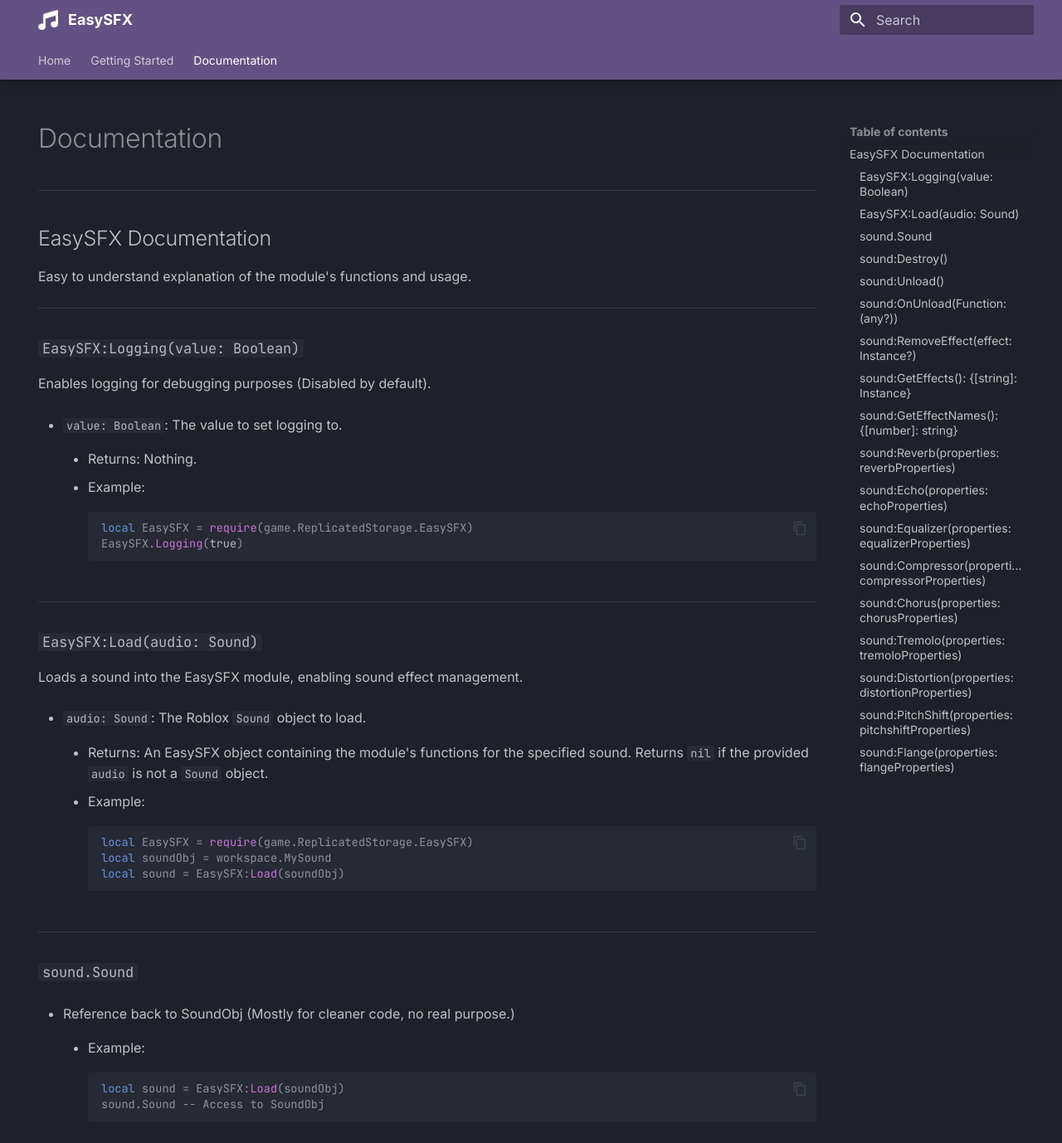
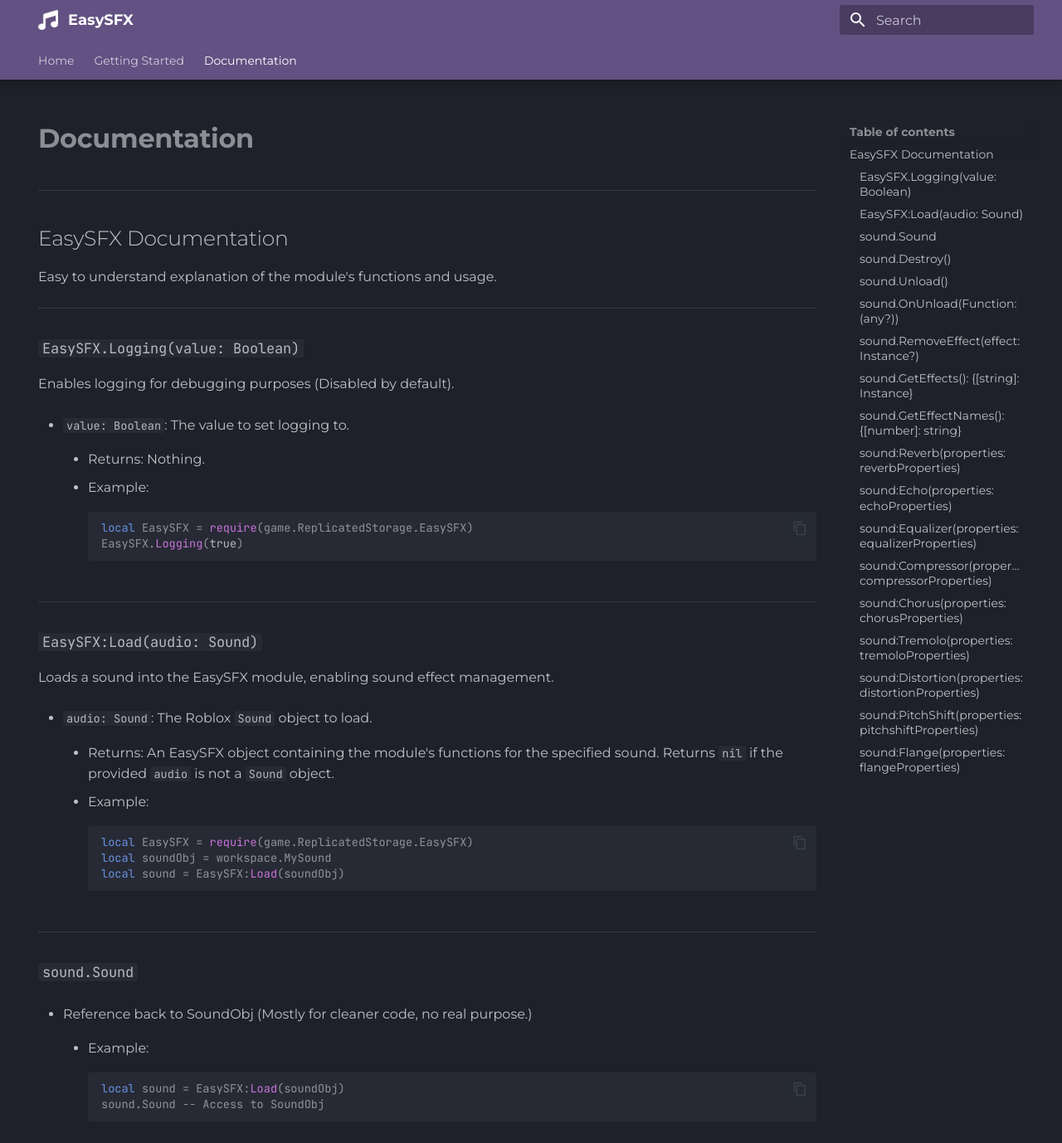
Before and after one commit to Withoutruless/EasySFX, an MkDocs documentation site: the page built from docs/api/documentation/index.md, in a window 1280 px wide and 1400 px high. Shown: the top 1378 px of the window at 83% size. Built offline with MkDocs 1.6.1 and Material for MkDocs 9.7.7, drawn with Linux system fonts in a browser that asks for light colours; some of the changed text lies outside the part shown.

````diff
--- a/docs/api/documentation/index.md
+++ b/docs/api/documentation/index.md
@@ -9,7 +9,7 @@ Easy to understand explanation of the module's functions and usage.
 
 ---
 
-### `EasySFX:Logging(value: Boolean)`
+### `EasySFX.Logging(value: Boolean)`
 
 Enables logging for debugging purposes (Disabled by default).
 
@@ -57,7 +57,7 @@ Loads a sound into the EasySFX module, enabling sound effect management.
 
 ---
 
-### `sound:Destroy()`
+### `sound.Destroy()`
 
 Unloads the sound from the module and destroys the sound object.
 
@@ -67,12 +67,12 @@ Unloads the sound from the module and destroys the sound object.
 
         ```luau
 		local sound = EasySFX:Load(soundObj)
-        sound:Destroy()
+        sound.Destroy()
         ```
 
 ---
 
-### `sound:Unload()`
+### `sound.Unload()`
 
 Unloads the sound from the module and removes all applied sound effects.
 
@@ -82,12 +82,12 @@ Unloads the sound from the module and removes all applied sound effects.
 
         ```luau
 		local sound = EasySFX:Load(soundObj)
-        sound:Unload()
+        sound.Unload()
         ```
 
 ---
 
-### `sound:OnUnload(Function: (any?))`
+### `sound.OnUnload(Function: (any?))`
 
 Registers a function to be executed when the sound is unloaded from the module.
 
@@ -99,16 +99,22 @@ Registers a function to be executed when the sound is unloaded from the module.
 
         ```luau
 		local sound = EasySFX:Load(soundObj)
-        sound:OnUnload(function()
+        sound.OnUnload(function()
             print("Sound unloaded!")
         end)
+		sound.Unload()
         ```
-!!! note "OnUnload() must be called **before** Unload()"
-	If you call OnUnload() **after** Unload() your function wont fire.
+		```luau title="OUTPUT:"
+		"Sound unloaded!"
+		```
+!!! note ".Destroy() also executes functions fed to .OnUnload()"
+
+!!! warning ".OnUnload() **must** be called **before** .Unload()"
+	If you call .OnUnload() **after** .Unload() your function wont fire.
 
 ---
 
-### `sound:RemoveEffect(effect: Instance?)`
+### `sound.RemoveEffect(effect: Instance?)`
 
 Removes a sound effect from the loaded sound.
 
@@ -120,12 +126,12 @@ Removes a sound effect from the loaded sound.
 
         ```luau
         local reverbEffect = sound:Reverb()
-        sound:RemoveEffect(reverbEffect)
+        sound.RemoveEffect(reverbEffect)
         ```
 
 ---
 
-### `sound:GetEffects(): {[string]: Instance}`
+### `sound.GetEffects(): {[string]: Instance}`
 
 Retrieves the sound effect instances currently applied to the loaded sound.
 
@@ -134,7 +140,7 @@ Retrieves the sound effect instances currently applied to the loaded sound.
     * Example:
 
         ```luau
-        local effects = sound:GetEffects()
+        local effects = sound.GetEffects()
         for name, effect in pairs(effects) do
             print(name, effect)
         end
@@ -142,7 +148,7 @@ Retrieves the sound effect instances currently applied to the loaded sound.
 
 ---
 
-### `sound:GetEffectNames(): {[number]: string}`
+### `sound.GetEffectNames(): {[number]: string}`
 
 Retrieves the names of the sound effects currently applied to the loaded sound.
 
@@ -151,7 +157,7 @@ Retrieves the names of the sound effects currently applied to the loaded sound.
     * Example:
 
         ```luau
-        local effectNames = sound:GetEffectNames()
+        local effectNames = sound.GetEffectNames()
         for i, name in ipairs(effectNames) do
             print(i, name)
         end
--- a/docs/css/extra.css
+++ b/docs/css/extra.css
@@ -22,3 +22,16 @@
 	width:100px;
 	height:100px;
 }
+
+*, html, :after, :before {
+	transition: 0.1s !important;
+}
+h1 {
+	font-weight: 700 !important;
+}
+html {
+	font-weight: 500;
+}
+code {
+	font-weight: 500;
+}
--- a/mkdocs.yml
+++ b/mkdocs.yml
@@ -22,7 +22,7 @@ theme:
   name: material
   logo: icon.png
   font:
-    text: Inter
+    text: Montserrat
     code: JetBrains Mono
   icon:
     edit: material/pencil
````
